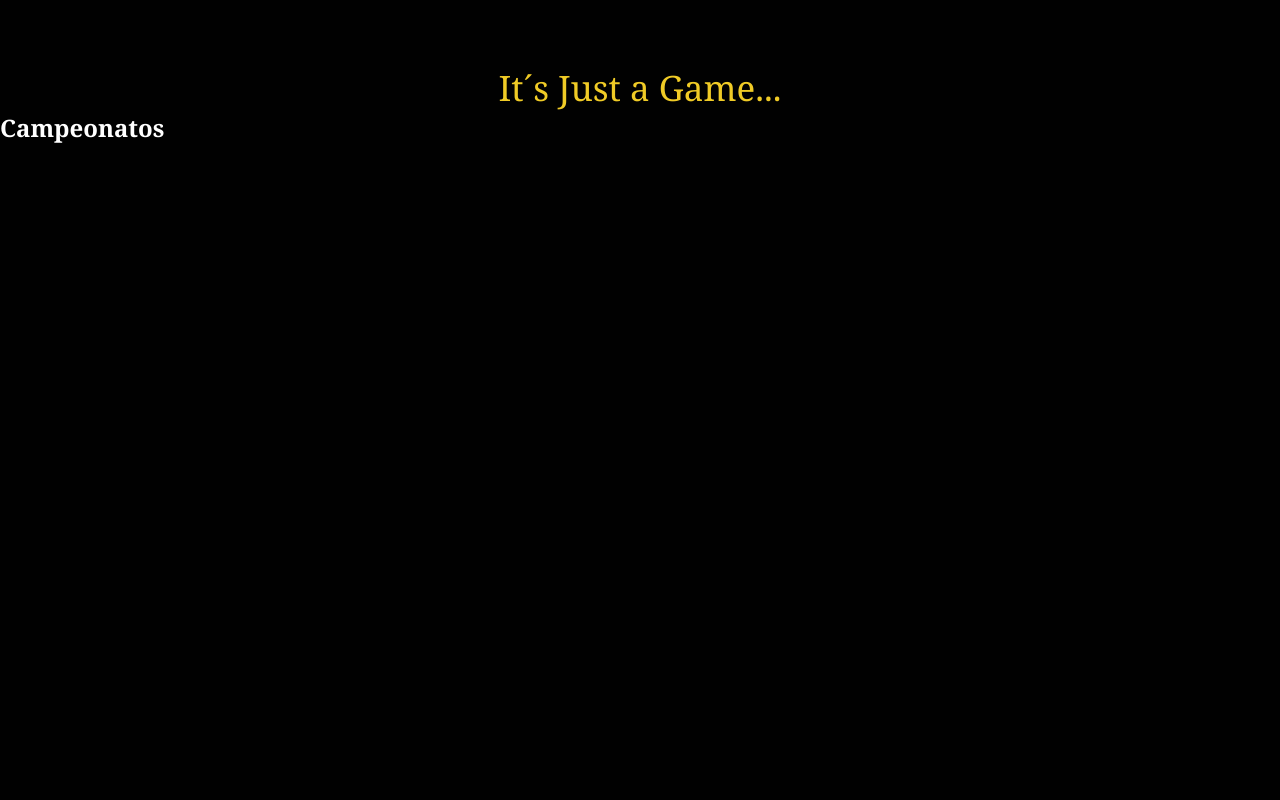
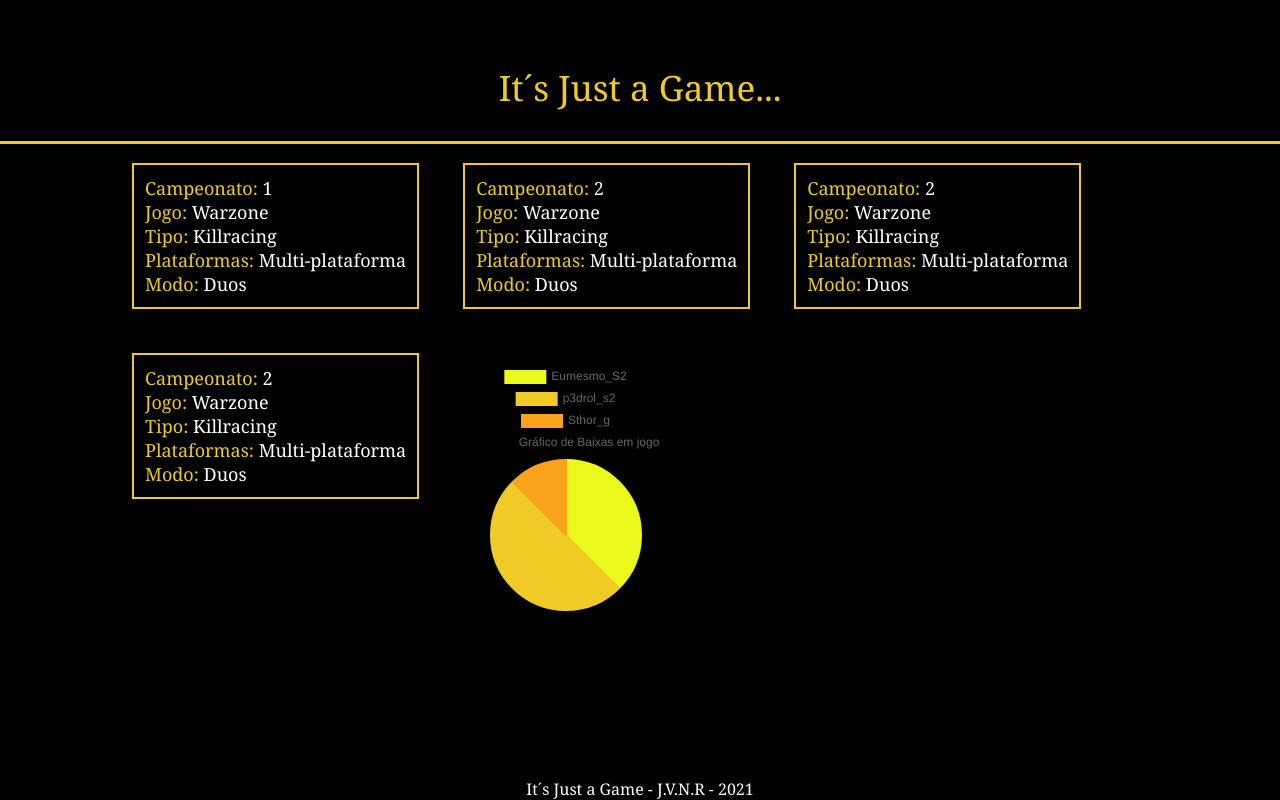
Before and after one commit to Joao-Nribeiro/ProjetoIndividual, a website: page site institucional/API-projeto-site/public/Campeonatos.html in a window 1280 px wide. Drawn offline with nearby package versions, Linux system fonts and the light colour scheme.

Commit message:
página campeonatos avanço

```diff
--- a/site institucional/API-projeto-site/public/Campeonatos.html
+++ b/site institucional/API-projeto-site/public/Campeonatos.html
@@ -1,16 +1,98 @@
 <!DOCTYPE html>
 <html lang="en">
-<head>
-    <meta charset="UTF-8">
-    <meta http-equiv="X-UA-Compatible" content="IE=edge">
-    <meta name="viewport" content="width=device-width, initial-scale=1.0">
-    <link rel="stylesheet" href="./css/Campeonatos.css">
+  <head>
+    <meta charset="UTF-8" />
+    <meta http-equiv="X-UA-Compatible" content="IE=edge" />
+    <meta name="viewport" content="width=device-width, initial-scale=1.0" />
+    <link rel="stylesheet" href="./css/Campeonatos.css" />
     <title>Campeonatos</title>
-</head>
-<body>
-   <h1>It´s Just a Game...</h1>
+    <script src="https://cdn.jsdelivr.net/npm/chart.js"></script>
+  </head>
+  <body>
+    <h1>It´s Just a Game...</h1>
+
     <div class="div_container">
-        <h2>Campeonatos</h2>
+      <div class="div_campeonatos">
+        <div class="div_unico_camp">
+          <span class="span_gold">Campeonato:</span> 1
+          <br />
+          <span class="span_gold">Jogo:</span> Warzone
+          <br />
+          <span class="span_gold">Tipo:</span> Killracing
+          <br />
+          <span class="span_gold">Plataformas:</span> Multi-plataforma
+          <br />
+          <span class="span_gold">Modo:</span> Duos
+        </div>
+
+        <div class="div_unico_camp">
+          <span class="span_gold">Campeonato:</span> 2
+          <br />
+          <span class="span_gold">Jogo:</span> Warzone
+          <br />
+          <span class="span_gold">Tipo:</span> Killracing
+          <br />
+          <span class="span_gold">Plataformas:</span> Multi-plataforma
+          <br />
+          <span class="span_gold">Modo:</span> Duos
+        </div>
+
+        <div class="div_unico_camp">
+          <span class="span_gold">Campeonato:</span> 2
+          <br />
+          <span class="span_gold">Jogo:</span> Warzone
+          <br />
+          <span class="span_gold">Tipo:</span> Killracing
+          <br />
+          <span class="span_gold">Plataformas:</span> Multi-plataforma
+          <br />
+          <span class="span_gold">Modo:</span> Duos
+        </div>
+
+        <div class="div_unico_camp">
+          <span class="span_gold">Campeonato:</span> 2
+          <br />
+          <span class="span_gold">Jogo:</span> Warzone
+          <br />
+          <span class="span_gold">Tipo:</span> Killracing
+          <br />
+          <span class="span_gold">Plataformas:</span> Multi-plataforma
+          <br />
+          <span class="span_gold">Modo:</span> Duos
+        </div>
+      </div>
     </div>
-</body>
+
+    <div class="graph">
+      <div class="graph" style="width: 33%;">
+        <canvas id="myChartPizza"></canvas>
+      </div>
+    </div>
+
+    <footer>
+      <p>It´s Just a Game - J.V.N.R - 2021</p>
+    </footer>
+  </body>
 </html>
+
+<script>
+  const labelsPizza = ["Eumesmo_S2", "p3drol_s2", "Sthor_g", "Gráfico de Baixas em jogo"];
+
+  const dataPizza = {
+    labels: labelsPizza,
+    datasets: [
+      {
+        backgroundColor: ["#EAF81B", "#F0CB26", "#F8A31B", "#010101"],
+        borderColor: ["#EAF81B", "#F0CB26", "#F8A31B", "#010101"],
+        data: [15, 20, 5, 0],
+      },
+    ],
+  };
+  const configPizza = {
+    type: "pie",
+    data: dataPizza,
+    options: { maintainAspectRatio: false },
+  };
+
+  var myChartPizza = new Chart(document.getElementById("myChartPizza"), configPizza);
+</script>
--- a/site institucional/API-projeto-site/public/css/Campeonatos.css
+++ b/site institucional/API-projeto-site/public/css/Campeonatos.css
@@ -16,3 +16,45 @@
     color: #F0CB26;
     font-weight: 300;
 }
+
+.div_container {
+    border-bottom: solid #F0CB26 3px;
+    margin-top: 30px;
+}
+
+.div_campeonatos {
+    margin-left: 110px;
+    width: 86%;
+}
+
+.div_unico_camp {
+    display: block;
+	float:left;
+	margin: 2%;
+    font-size: 18px;
+    border: solid #F0CB26 2px;
+    padding: 1%;
+}
+
+.span_gold {
+    color: #F0CB26;
+}
+
+.graph {
+    display: inline-block;
+    width: 45%;
+    height: 250px;
+    margin: 10px;
+    padding: 5px;
+  }
+
+footer {
+    text-align: center;
+    position:absolute;
+    bottom:0;
+    width:100%;
+}
+
+footer p {
+    font-size: initial;
+}
--- a/site institucional/API-projeto-site/public/css/home.css
+++ b/site institucional/API-projeto-site/public/css/home.css
@@ -54,7 +54,7 @@
 /*Paragrafo Inicio*/
 
 .container-texto{
-    margin-top: 40px;
+    margin-top: 50px;
     background-color: #232323;
     display: flex;
     text-align: center;
@@ -81,6 +81,10 @@
     width: 66%;
     margin-left: 17%;
 }
+
+.span_gold {
+    color: #F0CB26;
+}
 /*Paragrafo Fim*/
 
 footer {
```
Also changed, not shown: site institucional/API-projeto-site/public/index.html (+6 -6 lines).
